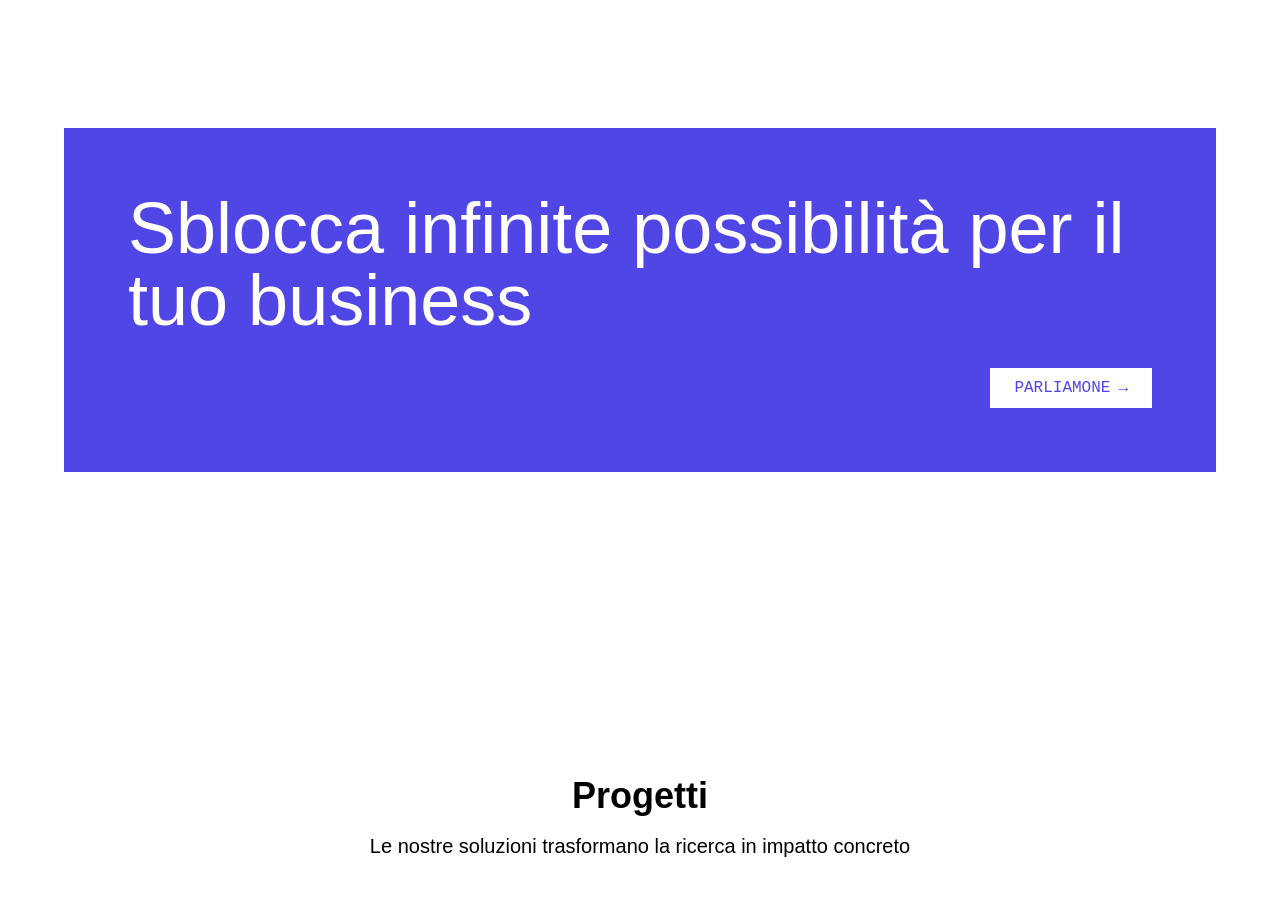
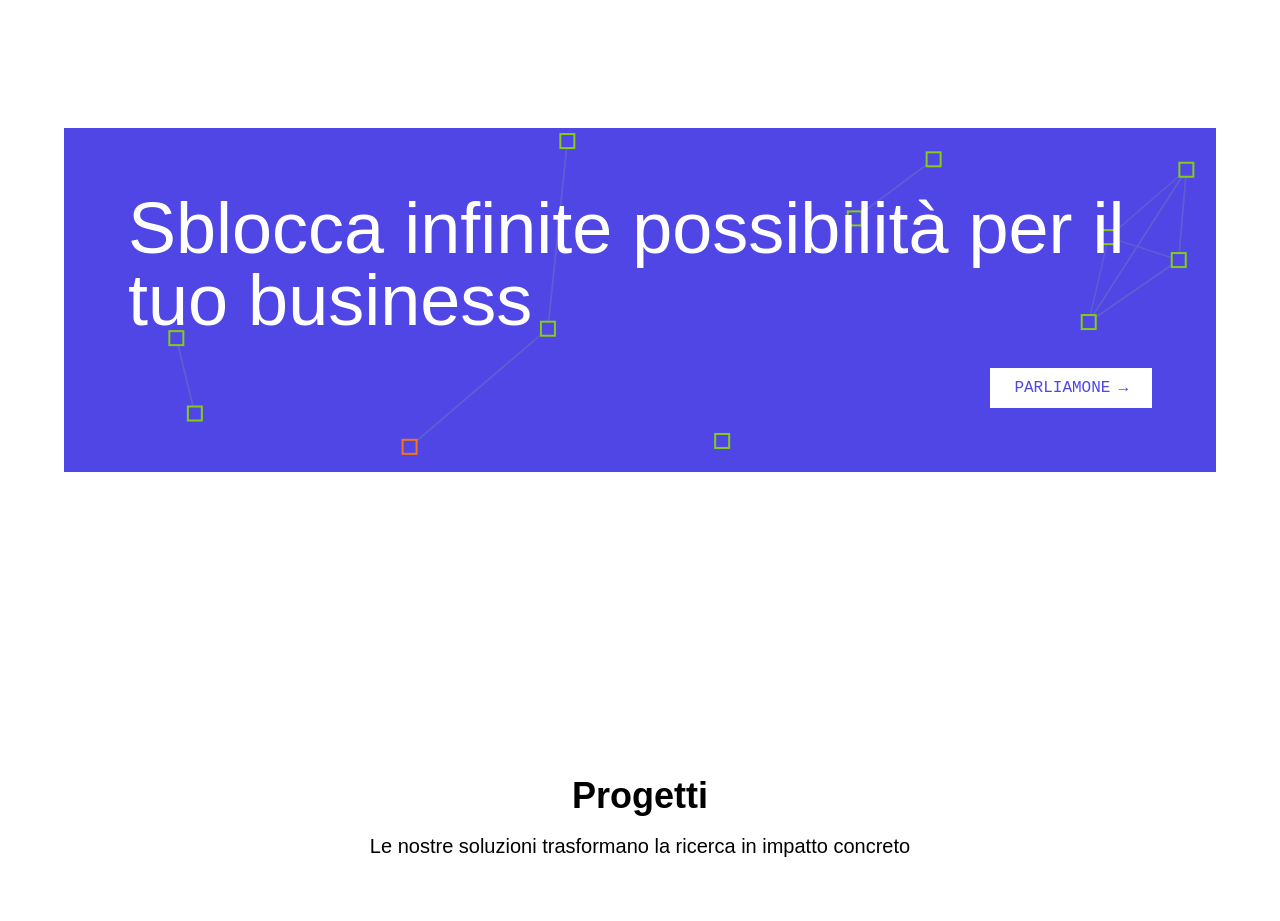
Before and after one commit to unimib-whattadata/website-2, a plain HTML site: page index.html in a window 1280 px wide. Shown: the part 1700-2621 px from the top of the page. Drawn offline with nearby package versions, Linux system fonts and the light colour scheme.

Commit message:
update path

```diff
--- a/index.html
+++ b/index.html
@@ -429,7 +429,7 @@
     <script src="https://unpkg.com/aos@next/dist/aos.js"></script>
 
     <!-- Custom Scripts -->
-    <script src="js/graph.js"></script>
+    <script src="graph.js"></script>
     <script>
         // AOS Initialization
         AOS.init({
```
